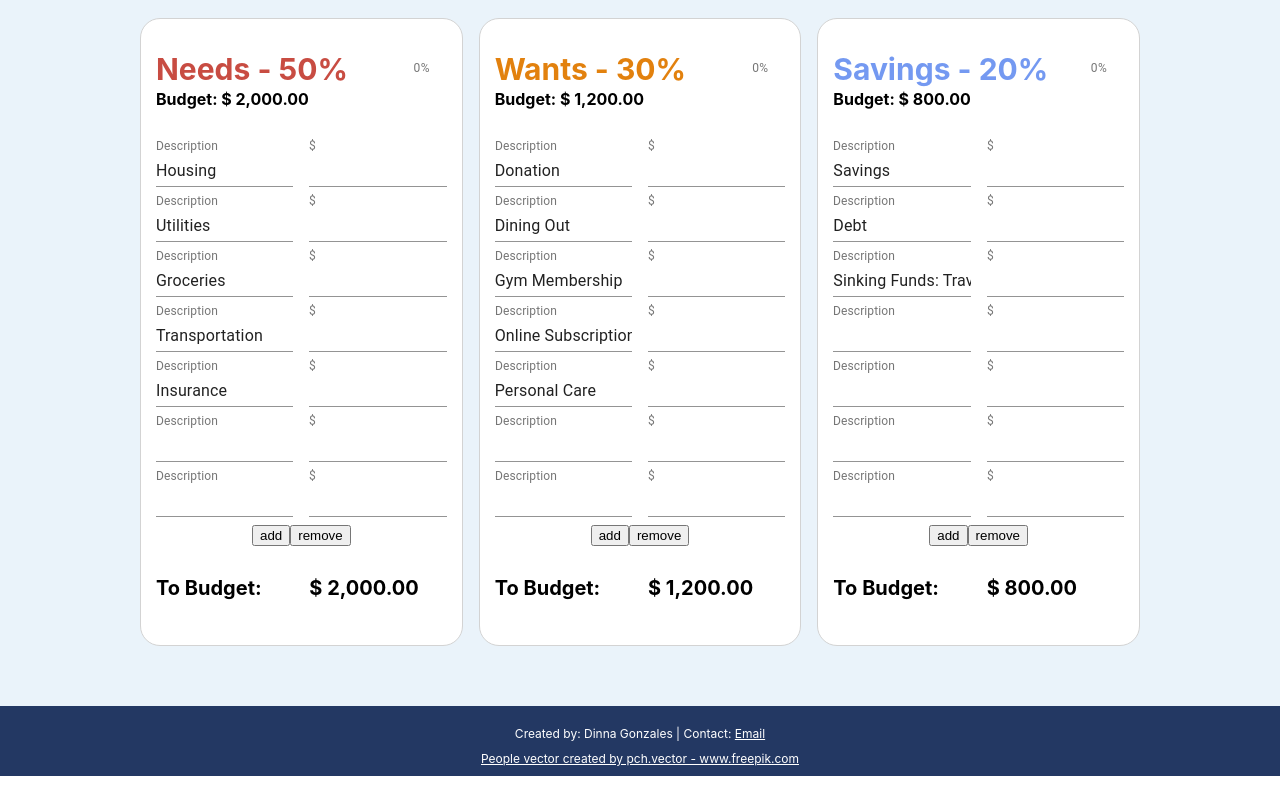
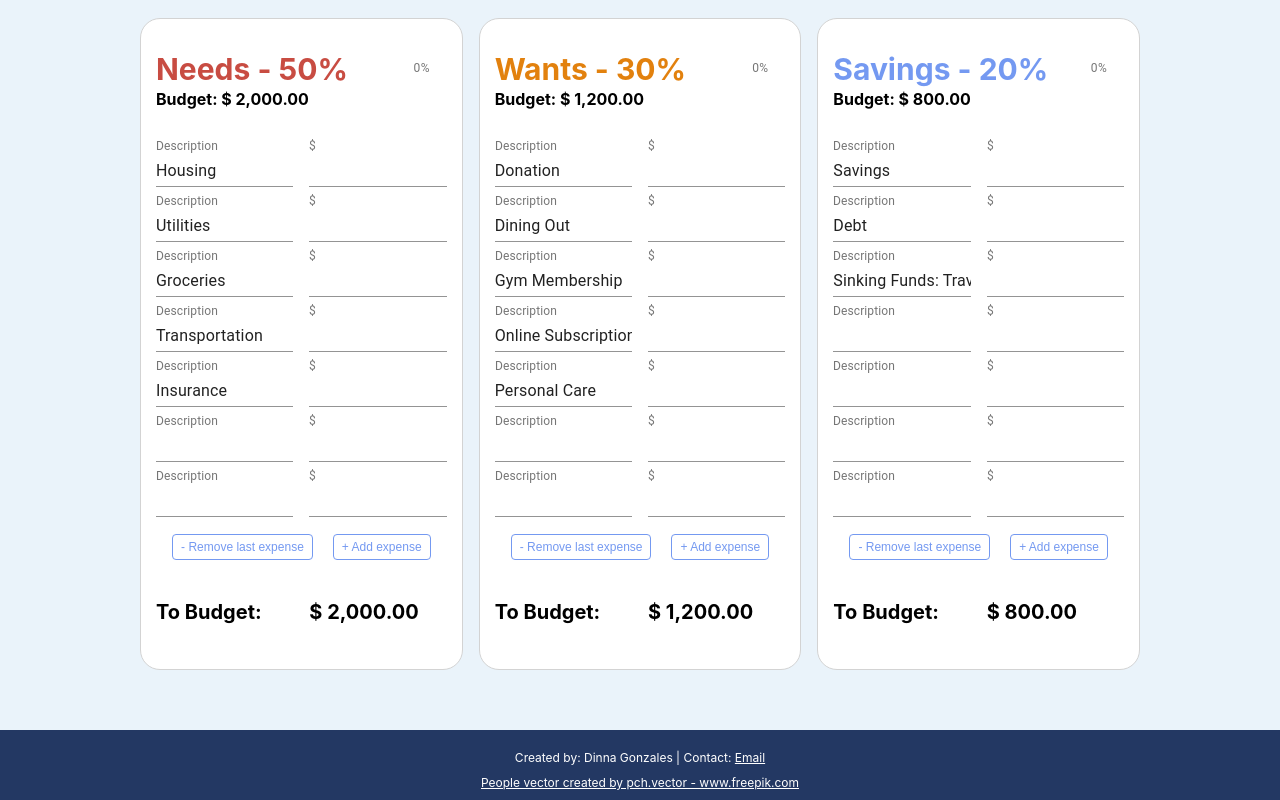
Before and after one commit to dinnagonzales/portfolio2021, a React (Create React App) app: page / in a window 1280 px wide. Shown: the part 510-1310 px from the top of the page. Before the commit the page ends 1286 px from the top, so only its background shows below. Built offline with nearby package versions, Linux system fonts and the light colour scheme.

Commit message:
2-1: Update add/remove button styling + include income in clear all

```diff
--- a/src/components/BudgetApp/category.jsx
+++ b/src/components/BudgetApp/category.jsx
@@ -27,7 +27,8 @@ export default function Category(props) {
 
     const status = budget >= sum ? 'good' : 'bad';
     const formattedBudget = formatDollarAmount(budget);
-    const progress = Math.min(budget, Math.round((sum * 100)/budget));
+    const progress = sum ? Math.min(budget, Math.round((sum * 100)/budget)) : 0;
+
     const leftToBudget = formatDollarAmount(budget - sum);
     const total = formatDollarAmount(sum);
 
@@ -74,8 +75,12 @@ export default function Category(props) {
                             updateValue={ (index, value) => { updateValue(index, value) } } />;
                 }) }
 
-                <button disabled={ disableAdd } onClick={ addExpense }>add</button>
-                <button disabled={ disableRemove } onClick={ removeExpense }>remove</button>
+                <button type={ 'button' } disabled={ disableRemove } onClick={ removeExpense }>
+                    - Remove last expense
+                </button>
+                <button type={ 'button' } disabled={ disableAdd } onClick={ addExpense }>
+                    + Add expense
+                </button>
 
                 <div className={ 'total-container' }>
                     <div className={ status }>{ status === 'good' ? 'To' : 'Over' } Budget:</div>
@@ -109,6 +114,17 @@ const CategoryContainer = styled(Section).attrs({
             color: ${theme.error};
         }
     }
+
+    button{
+        padding: 5px 8px ;
+        font-size: 12px;
+        margin: 10px;
+        border: 1px solid ${theme.link};
+        background: white;
+        border-radius: 4px;
+        background: transparent;
+        color: ${theme.link};
+    }
 `;
 
 const SummarySection = styled.div.attrs({
--- a/src/components/BudgetApp/store.js
+++ b/src/components/BudgetApp/store.js
@@ -94,12 +94,12 @@ const BudgetReducer = (state, action) => {
         }
 
         case 'CLEAR_ALL':{
+            const takeHome = 0;
             const clearCategories = _.cloneDeep(state.categories).map( (c, i) =>{
-                const budget = state.takeHome * c.percent;
 
                 return {
                     ...c,
-                    budget,
+                    budget: 0,
                     sum: 0,
                     expenses: [...expenses],
                 }
@@ -107,6 +107,7 @@ const BudgetReducer = (state, action) => {
 
             return {
                 ...state,
+                takeHome,
                 categories: clearCategories,
             }
         }
```
